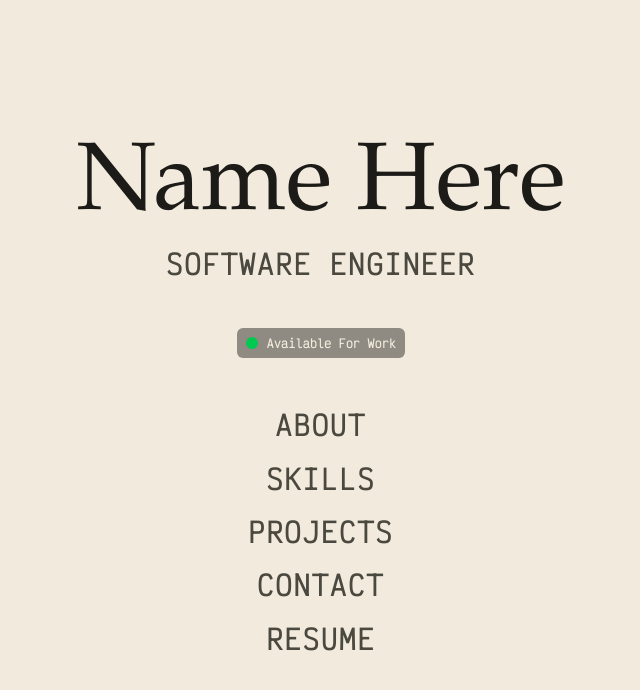
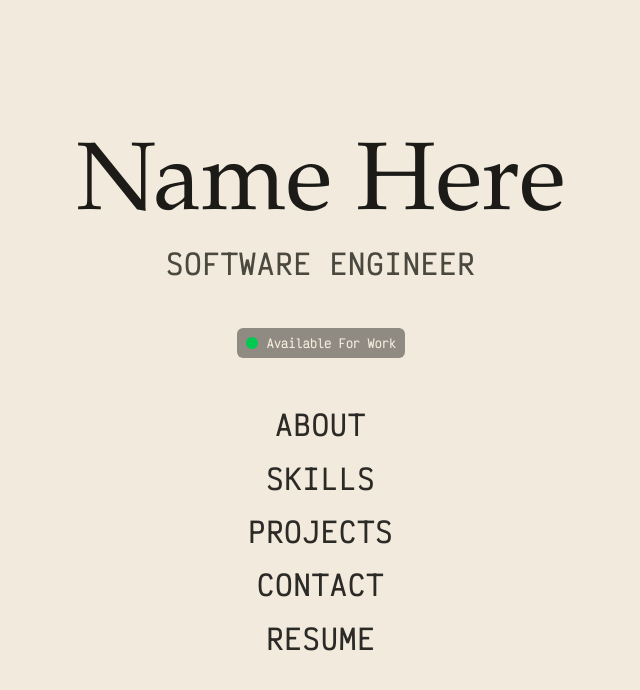
Before and after one commit to es-hp/helen-park-portfolio, a React (Vite) app: page / in a window 1280 px wide. Shown: the top 690 px of the page, without its empty margins (314-954 px from the left). Built offline with nearby package versions, Linux system fonts and the light colour scheme; a web font is replaced by a local one.

Commit message:
refactor(nav): move styles from CSS module to globals.css

```diff
--- a/src/components/home/navigation/LinkHoverBrackets.tsx
+++ b/src/components/home/navigation/LinkHoverBrackets.tsx
@@ -9,7 +9,6 @@ import {
 } from 'framer-motion';
 
 import type { NavLinkSize } from './NavLink';
-import styles from './NavLink.module.css';
 
 type LinkHoverBracketsProps = {
   children: ReactNode;
@@ -38,10 +37,10 @@ export function LinkHoverBrackets({
 }: LinkHoverBracketsProps) {
   const bracket = (side: 'left' | 'right') => (
     <AnimatePresence initial={false}>
-      {hovered && ( //hovered
+      {hovered && (
         <motion.div
           key={side}
-          className={clsx(styles.bracket, styles[side], textSize)}
+          className={clsx('bracket', textSize)}
           variants={bracketVariants}
           initial="hidden"
           animate="visible"
--- a/src/components/home/navigation/Nav.tsx
+++ b/src/components/home/navigation/Nav.tsx
@@ -107,7 +107,7 @@ export function Nav({ currentPage, className, ...motionProps }: NavProps) {
                 custom={custom}
                 initial={isAlways ? false : 'hidden'}
                 animate="visible"
-                exit="hidden"
+                // exit="hidden"
                 className="self-center text-center overflow-hidden"
               >
                 <NavLink navItem={item} />
--- a/src/components/home/navigation/NavLink.module.css
+++ /dev/null
@@ -1,12 +0,0 @@
-@layer components {
-  .navLink,
-  .bracket {
-    font-family: var(--font-mono);
-    font-weight: 700;
-    line-height: 1.2;
-    letter-spacing: 0.05em;
-    text-align: center;
-    text-transform: uppercase;
-    color: var(--foreground);
-  }
-}
--- a/src/components/home/navigation/NavLink.tsx
+++ b/src/components/home/navigation/NavLink.tsx
@@ -8,7 +8,7 @@ import { listVariants } from '@/motion';
 
 import { LinkHoverBrackets } from './LinkHoverBrackets';
 import type { NavItem } from './Nav';
-import styles from './NavLink.module.css';
+// import styles from './NavLink.module.css';
 
 export type NavLinkSize = 'lg' | 'xl' | '2xl';
 
@@ -27,7 +27,7 @@ export function NavLink({ navItem, size = '2xl' }: NavLinkProps) {
     navItem.type === 'link' ? (
       <Link
         to={navItem.to}
-        className={clsx(styles.navLink, textSize)}
+        className={clsx('navLink', textSize)}
         onMouseEnter={() => setHovered(true)}
         onMouseLeave={() => setHovered(false)}
       >
@@ -36,7 +36,7 @@ export function NavLink({ navItem, size = '2xl' }: NavLinkProps) {
     ) : navItem.type === 'action' ? (
       <button
         onClick={() => navItem.onClick()}
-        className={clsx(styles.navLink, textSize)}
+        className={clsx('navLink', textSize)}
         onMouseEnter={() => setHovered(true)}
         onMouseLeave={() => setHovered(false)}
       >
--- a/src/styles/globals.css
+++ b/src/styles/globals.css
@@ -125,6 +125,17 @@
   .btn-primary:hover {
     background-color: var(--btn-primary-bg-hover);
   }
+
+  .navLink,
+  .bracket {
+    font-family: var(--font-mono);
+    font-weight: 700;
+    line-height: 1.2;
+    letter-spacing: 0.05em;
+    text-align: center;
+    text-transform: uppercase;
+    color: var(--foreground);
+  }
 }
 
 /* =========================
```
